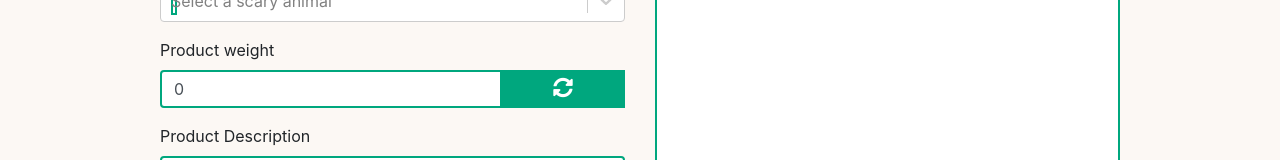
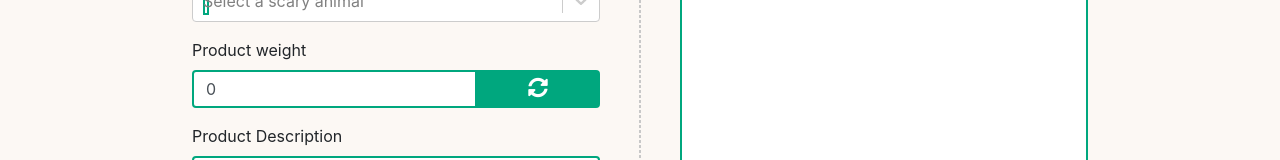
Before and after one commit to KierratyskeskusProject/kierratyskeskus-app, a React (Create React App) app in the folder client/: page / in a window 1280 px wide. Shown: the part 630-790 px from the top of the page. Built offline with nearby package versions, Linux system fonts and the light colour scheme; no server answers.

Commit message:
Design changes

```diff
--- a/client/src/App.css
+++ b/client/src/App.css
@@ -22,9 +22,9 @@ body {
 
 .trunk {
   /* Includes everything underneath Header, such as form */
-  margin-left: 12.5%;
-  margin-right: 12.5%;
-  width: 75%;
+  margin-left: 15%;
+  margin-right: 15%;
+  width: 70%;
   padding-bottom: 2em;
 }
 
@@ -404,8 +404,8 @@ input:focus, textarea:focus {
   color: rgb(255, 255, 255);
   background-color: rgb(0, 167, 126);
   border: rgb(0, 167, 126);
-  border-top-right-radius: .25rem;
-  border-bottom-right-radius: .25rem;
+  border-top-right-radius: .25rem !important;
+  border-bottom-right-radius: .25rem !important;
 }
 
 .weight:hover, .weight:active {
@@ -426,6 +426,8 @@ input:focus, textarea:focus {
 
 .submit {
   /* onSubmit button of the form */
+  width: 100%;
+  height: 50px;
   margin: auto;
   padding-left: 2em;
   padding-right: 2em;
@@ -450,13 +452,24 @@ input:focus, textarea:focus {
   margin-bottom: 1rem;
 }
 
+.contentFrame {
+  height: 100%;
+}
+
+.formFrame {
+  padding-right: 39px;
+  border-right: 1px dashed rgb(200, 200, 200);
+}
+
 .categoryTreeFrame {
-  height: 100%;
+  height: inherit;
+  border-left: 1px dashed rgb(200, 200, 200);
+  padding-left: 39px;
   padding-bottom: 2rem;
 }
 
 .categoryTree {
-  height: inherit;
+  height: 100%;
   background-color: rgb(255, 255, 255);
   border: 2px rgb(0, 167, 126) solid !important;
   border-radius: 5px;
--- a/client/src/components/AddItemForm.js
+++ b/client/src/components/AddItemForm.js
@@ -41,11 +41,11 @@ class AddItemForm extends Component {
         <form onSubmit={handleSubmit(this.onSubmit.bind(this))} autoComplete="off">
           <ImageBar />
           <div className="row">
-            <div className="col-6">
+            <div className="col-6 formFrame">
               {this.renderInputFields()}
               <button className="btn btn-success submit" type="submit">Add Item</button>
             </div>
-            <div className="col-6">
+            <div className="col-6 categoryTreeFrame">
               <CategoryTree />
             </div>
           </div>
--- a/client/src/components/CategoryTree.js
+++ b/client/src/components/CategoryTree.js
@@ -1,9 +1,9 @@
-import React, { Component } from 'react';
+import React, { Component, Fragment } from 'react';
 
 class CategoryTree extends Component {
   render() {
     return (
-      <div className="categoryTreeFrame">
+      <Fragment>
         <label className="title">Categories</label>
         <div className="categoryTree">
           <ul>
@@ -11,7 +11,7 @@ class CategoryTree extends Component {
             <li>Categories</li>
           </ul>
         </div>
-      </div>
+      </Fragment>
     );
   }
 }
```
